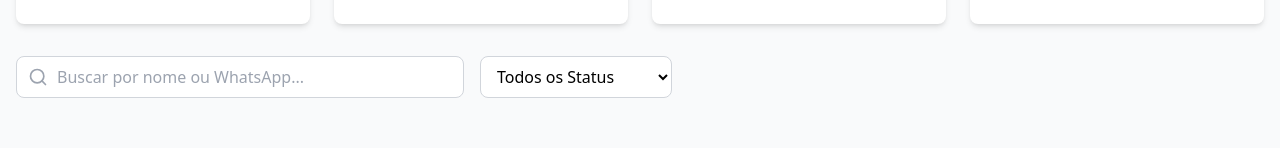
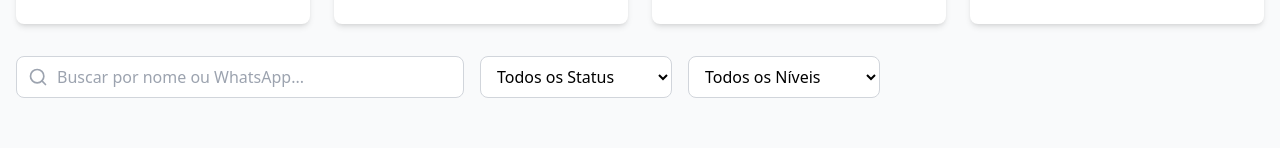
Before and after one commit to yansassi23/artesifood, a React (Vite) app: page / in a window 1280 px wide. Shown: the part 216-364 px from the top of the page. Built offline with nearby package versions, Linux system fonts and the light colour scheme.

Commit message:
Adicionar filtro por nível de interesse

```diff
--- a/src/App.tsx
+++ b/src/App.tsx
@@ -12,6 +12,7 @@ function App() {
   const [selectedClient, setSelectedClient] = useState<Client | null>(null);
   const [searchTerm, setSearchTerm] = useState('');
   const [filterStatus, setFilterStatus] = useState<string>('all');
+  const [filterInterestLevel, setFilterInterestLevel] = useState<string>('all');
   const [importMessage, setImportMessage] = useState<string | null>(null);
   const [currentPage, setCurrentPage] = useState(1);
   const clientsPerPage = 50;
@@ -19,7 +20,10 @@ function App() {
   const filteredClients = clients.filter(client =>
     (client.name.toLowerCase().includes(searchTerm.toLowerCase()) ||
      (client.whatsapp || '').replace(/\D/g, '').includes(searchTerm.replace(/\D/g, ''))) &&
-    (filterStatus === 'all' || client.status === filterStatus)
+    (filterStatus === 'all' || client.status === filterStatus) &&
+    (filterInterestLevel === 'all' ||
+     (filterInterestLevel === 'unrated' && (!client.interestLevel || client.interestLevel === 0)) ||
+     (filterInterestLevel !== 'unrated' && client.interestLevel === parseInt(filterInterestLevel)))
   );
 
   // Calculate pagination
@@ -31,7 +35,7 @@ function App() {
   // Reset to first page when filters change
   React.useEffect(() => {
     setCurrentPage(1);
-  }, [searchTerm, filterStatus]);
+  }, [searchTerm, filterStatus, filterInterestLevel]);
 
   const stats = {
     total: clients.length,
@@ -503,6 +507,22 @@ function App() {
               <option value="rejected">Recusado</option>
             </select>
           </div>
+
+          <div className="min-w-48">
+            <select
+              value={filterInterestLevel}
+              onChange={(e) => setFilterInterestLevel(e.target.value)}
+              className="w-full px-3 py-2 border border-gray-300 rounded-lg focus:outline-none focus:ring-2 focus:ring-blue-500 focus:border-transparent bg-white"
+            >
+              <option value="all">Todos os Níveis</option>
+              <option value="unrated">Sem Avaliação</option>
+              <option value="1">1 Estrela</option>
+              <option value="2">2 Estrelas</option>
+              <option value="3">3 Estrelas</option>
+              <option value="4">4 Estrelas</option>
+              <option value="5">5 Estrelas</option>
+            </select>
+          </div>
         </div>
 
         {/* Results info */}
```
